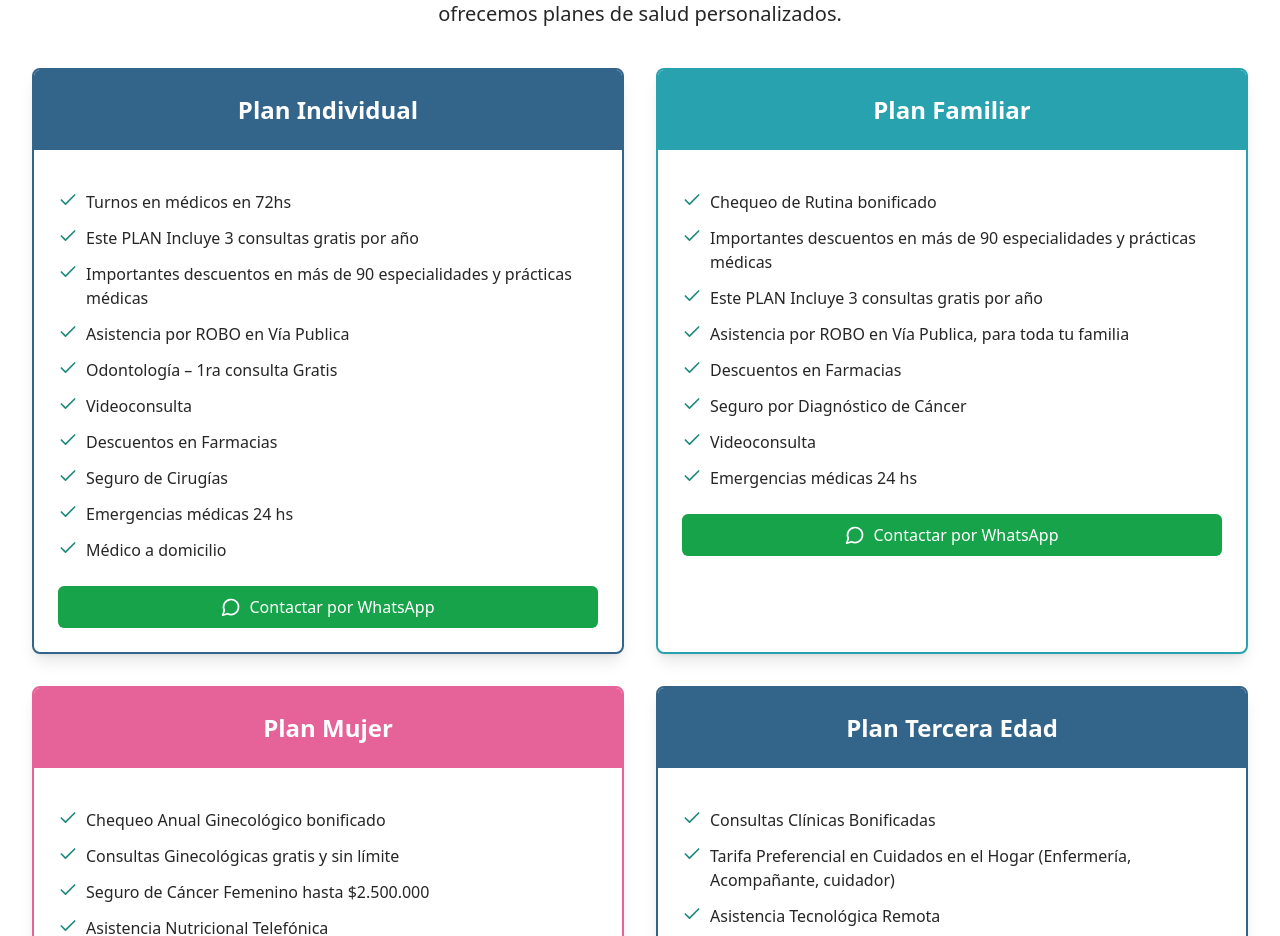
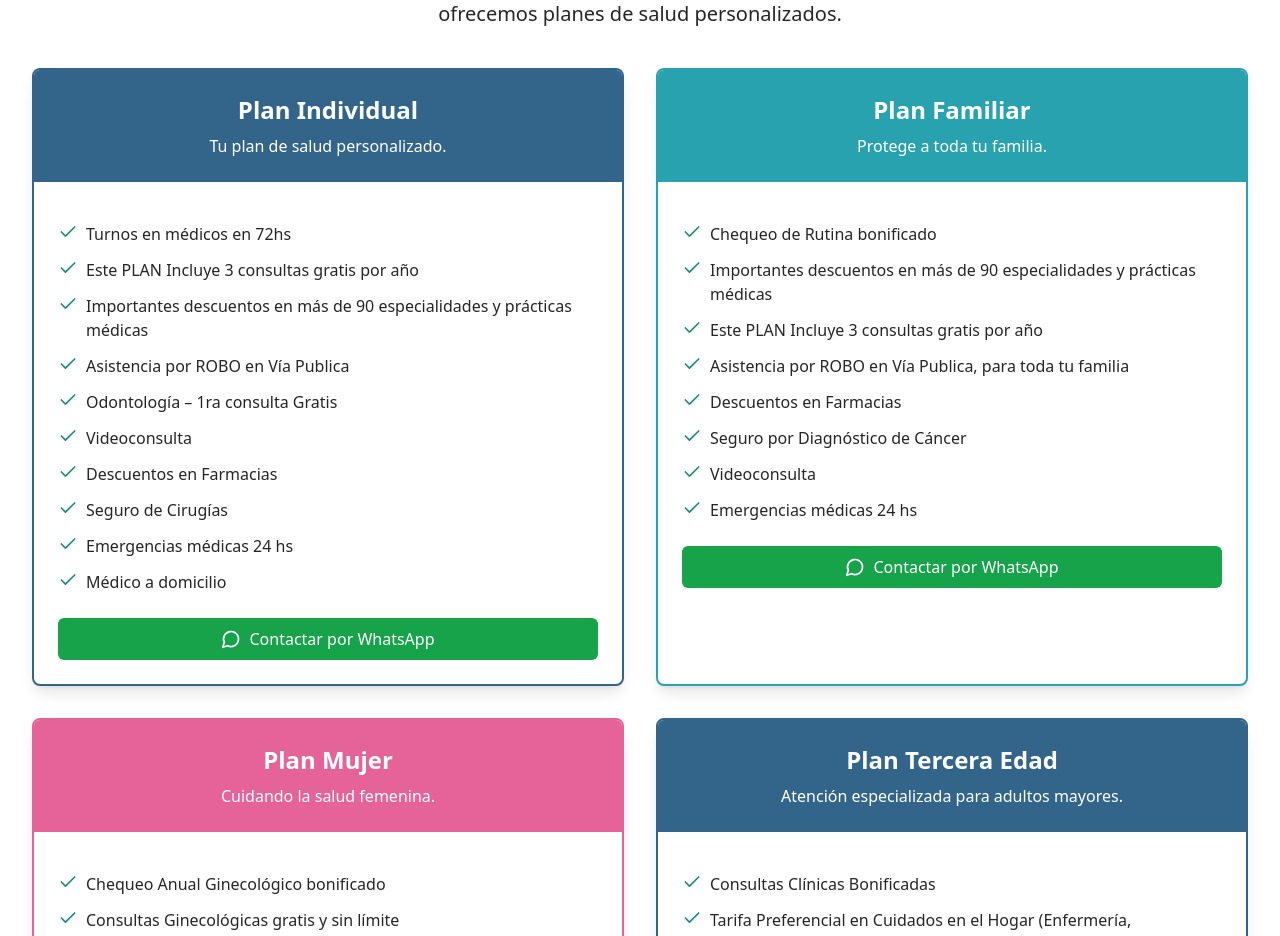
Before and after one commit to lemonsagency/metamedic_03, a React (Create React App) app: page / in a window 1280 px wide. Shown: the part 1562-2498 px from the top of the page. Built offline with nearby package versions, Linux system fonts and the light colour scheme.

Commit message:
cambios planes

```diff
--- a/src/components/LandingPage.tsx
+++ b/src/components/LandingPage.tsx
@@ -1,5 +1,11 @@
 import React, { useState, useEffect } from 'react';
 import { Phone, Facebook, Twitter, Instagram, MessageCircle, UserCheck, Stethoscope, Puzzle, Shield, TrendingUp, Heart, Check } from 'lucide-react';
+
+declare global {
+  interface Window {
+    fbq: any;
+  }
+}
 
 export default function LandingPage() {
   const [openFaq, setOpenFaq] = useState<number | null>(null);
@@ -19,6 +25,15 @@ export default function LandingPage() {
     favicon.rel = 'icon';
     favicon.href = '/favicon.ico';
     document.head.appendChild(favicon);
+
+    // Initialize Facebook Pixel
+    if (typeof window !== 'undefined') {
+      window.fbq = window.fbq || function() {
+        (window.fbq.q = window.fbq.q || []).push(arguments);
+      };
+      window.fbq('init', '12345667'); // Replace with your actual Pixel ID
+      window.fbq('track', 'PageView');
+    }
 
     // Add Facebook Pixel code
     const script = document.createElement('script');
@@ -80,6 +95,7 @@ export default function LandingPage() {
   const plans = [
     {
       name: 'Plan Individual',
+      subtitle: 'Tu plan de salud personalizado.',
       color: '#33658A',
       features: [
         'Turnos en médicos en 72hs',
@@ -96,6 +112,7 @@ export default function LandingPage() {
     },
     {
       name: 'Plan Familiar',
+      subtitle: 'Protege a toda tu familia.',
       color: '#29A2AF',
       features: [
         'Chequeo de Rutina bonificado',
@@ -110,6 +127,7 @@ export default function LandingPage() {
     },
     {
       name: 'Plan Mujer',
+      subtitle: 'Cuidando la salud femenina.',
       color: '#E56399',
       features: [
         'Chequeo Anual Ginecológico bonificado',
@@ -123,6 +141,7 @@ export default function LandingPage() {
     },
     {
       name: 'Plan Tercera Edad',
+      subtitle: 'Atención especializada para adultos mayores.',
       color: '#33658A',
       features: [
         'Consultas Clínicas Bonificadas',
@@ -270,8 +289,9 @@ export default function LandingPage() {
             <div className="grid grid-cols-1 md:grid-cols-2 gap-8">
               {plans.map((plan, index) => (
                 <div key={index} className="border-2 rounded-lg shadow-lg overflow-hidden transition-all duration-300 hover:shadow-xl bg-white dark:bg-white" style={{ borderColor: plan.color }}>
-                  <div  className="p-6" style={{ backgroundColor: plan.color }}>
+                  <div className="p-6" style={{ backgroundColor: plan.color }}>
                     <h3 className="text-white text-center text-2xl font-bold">{plan.name}</h3>
+                    <p className="text-white text-center mt-2">{plan.subtitle}</p>
                   </div>
                   <div className="p-6">
                     <ul className="space-y-3 mt-4 text-left">
@@ -288,6 +308,9 @@ export default function LandingPage() {
                         target="_blank"
                         rel="noopener noreferrer"
                         className="w-full inline-flex items-center justify-center px-4 py-2 border border-transparent text-base font-medium rounded-md text-white bg-green-600 hover:bg-green-700"
+                        onClick={() => {
+                          window.fbq?.('track', 'Contact');
+                        }}
                       >
                         <MessageCircle className="mr-2 h-5 w-5" />
                         Contactar por WhatsApp
```
